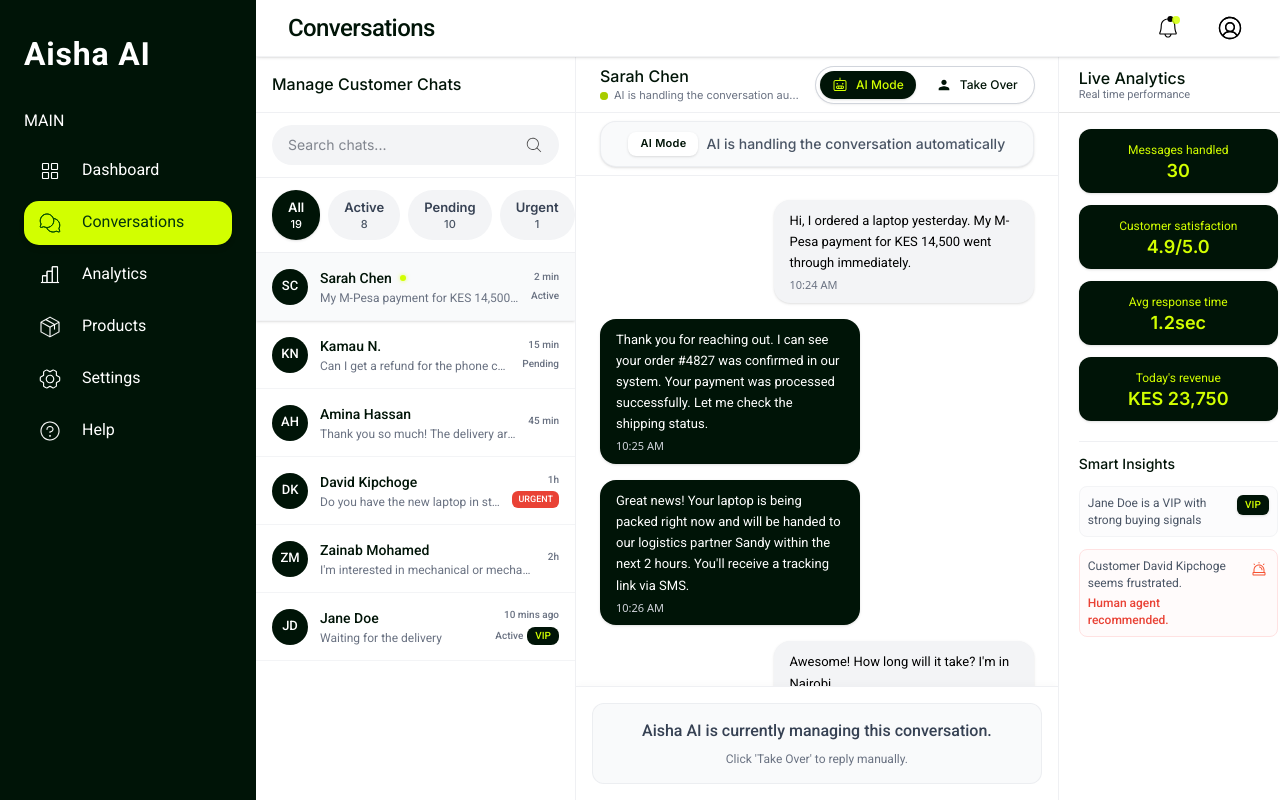
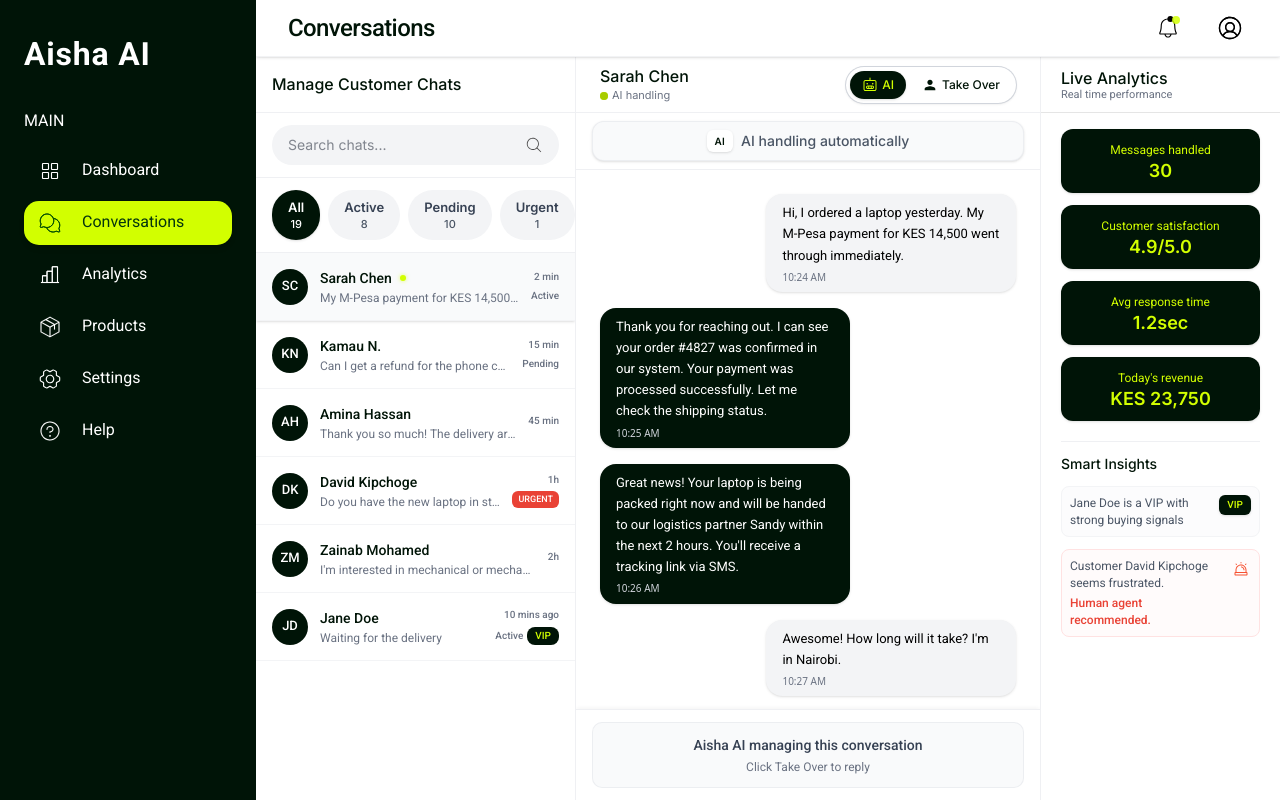
Before and after one commit to Evarline/Aisha, a Next.js app: page /dashboard/conversations in a window 1280 px wide. Both pictures are taken after a click on the element 415 px from the left and 287 px from the top of the page. Built offline with nearby package versions, Linux system fonts and the light colour scheme.

Commit message:
mobile responsiveness

```diff
--- a/components/conversations/ChatList.tsx
+++ b/components/conversations/ChatList.tsx
@@ -98,7 +98,7 @@ export function ChatList({ chats, onSelectChat, selectedChatId }: ChatListProps)
 
                   {/* Content */}
                   <div className="flex flex-col gap-0.5 flex-1 min-w-0 justify-center h-full">
-                    <div className="flex items-center gap-2 w-full">
+                    <div className="flex items-center gap-2 w-full min-w-0">
                       <h3 className="text-[14px] font-medium text-[#001407] font-['Roboto'] truncate">{chat.name}</h3>
                       {selectedChatId === chat.id && <div className="w-[6px] h-[6px] bg-[#D2FF00] rounded-full shrink-0 shadow-[0_0_4px_rgba(210,255,0,0.6)]"></div>}
                     </div>
--- a/components/conversations/ChatWindow.tsx
+++ b/components/conversations/ChatWindow.tsx
@@ -12,40 +12,40 @@ export function ChatWindow({ currentChat, onBackClick }: ChatWindowProps) {
   const [isAiMode, setIsAiMode] = useState(true);
 
   return (
-    <div className="flex md:flex-1 min-w-0 h-full bg-[#FFFFFF] flex-col shrink-0 relative overflow-hidden transition-all duration-300 ease-in-out">
-      {/* Top Header Group */}
-      <div className="w-full flex flex-col shrink-0 border-b border-gray-200/60 bg-[#FFFFFF]">
+    <div className="w-full h-[100dvh] md:h-full flex flex-col bg-white md:bg-[#FFFFFF] overflow-hidden">
+      {/* Top Header Group - flex-none */}
+      <div className="flex-none w-full border-b border-gray-200/60 bg-white">
         {/* Top Info Header - With Back Button on Mobile */}
-        <div className="bg-white w-full py-2 px-4 md:px-6 flex items-center justify-between border-b border-gray-200/60 h-[56px] min-w-0">
-          <div className="flex items-center gap-2 min-w-0 flex-1">
+        <div className="w-full px-2 sm:px-4 md:px-6 py-2 flex items-center justify-between border-b border-gray-200/60 h-[56px]">
+          <div className="flex items-center gap-1 sm:gap-2 min-w-0 flex-1">
             {onBackClick && (
               <button
                 onClick={onBackClick}
-                className="md:hidden p-1.5 -ml-1.5 text-[#001407] hover:bg-gray-100 rounded-lg transition-colors flex-shrink-0"
+                className="md:hidden p-1 sm:p-1.5 -ml-1 text-[#001407] hover:bg-gray-100 rounded-lg transition-colors flex-shrink-0"
               >
-                <span className="text-[18px] leading-none">←</span>
+                <span className="text-[16px] sm:text-[18px] leading-none">←</span>
               </button>
             )}
             <div className="flex flex-col justify-center min-w-0 flex-1">
-              <div className="flex items-center gap-2 min-w-0">
-                <h2 className="text-[16px] text-[#001407] font-['Inter'] font-medium truncate">
+              <div className="flex items-center gap-1 sm:gap-2 min-w-0">
+                <h2 className="text-[14px] sm:text-[16px] text-[#001407] font-['Inter'] font-medium truncate">
                   {currentChat ? currentChat.name : "Select Chat"}
                 </h2>
                 {currentChat && currentChat.status === "Urgent" && (
-                  <div className="bg-[#E94235] flex items-center justify-center rounded-[6px] px-2 py-0.5 shrink-0">
-                    <span className="text-white text-[10px] font-medium font-['Roboto']">URGENT</span>
+                  <div className="bg-[#E94235] flex items-center justify-center rounded-[6px] px-1.5 sm:px-2 py-0.5 shrink-0">
+                    <span className="text-white text-[9px] sm:text-[10px] font-medium font-['Roboto']">URGENT</span>
                   </div>
                 )}
               </div>
-              <div className="flex gap-1.5 items-center min-w-0">
+              <div className="flex gap-1 items-center min-w-0">
                 {currentChat && (
                   <>
                     <span className="relative flex h-2 w-2 shrink-0">
                       <span className="animate-ping absolute inline-flex h-full w-full rounded-full bg-[#D2FF00] opacity-75"></span>
                       <span className="relative inline-flex rounded-full h-2 w-2 bg-[#a8cc00]"></span>
                     </span>
-                    <span className="text-[11px] text-gray-500 font-['Inter'] truncate">
-                      {isAiMode ? "AI is handling the conversation automatically" : "You are replying"}
+                    <span className="text-[10px] sm:text-[11px] text-gray-500 font-['Inter'] truncate">
+                      {isAiMode ? "AI handling" : "You replying"}
                     </span>
                   </>
                 )}
@@ -55,8 +55,8 @@ export function ChatWindow({ currentChat, onBackClick }: ChatWindowProps) {
                       <span className="animate-ping absolute inline-flex h-full w-full rounded-full bg-gray-300 opacity-50"></span>
                       <span className="relative inline-flex rounded-full h-2 w-2 bg-gray-300"></span>
                     </span>
-                    <span className="text-[11px] text-gray-500 font-['Inter'] truncate">
-                      Choose a conversation from the left
+                    <span className="text-[10px] sm:text-[11px] text-gray-500 font-['Inter'] truncate">
+                      Choose a chat
                     </span>
                   </>
                 )}
@@ -64,19 +64,19 @@ export function ChatWindow({ currentChat, onBackClick }: ChatWindowProps) {
             </div>
           </div>
 
-          {/* Pill-shaped Toggle Button */}
+          {/* Pill-shaped Toggle Button - Compact on Mobile */}
           {currentChat && (
-            <div className="bg-transparent flex items-center gap-2 rounded-full ring-1 ring-gray-300 shadow-sm w-auto h-[36px] p-1 shrink-0 ml-4">
+            <div className="bg-transparent flex items-center gap-1 rounded-full ring-1 ring-gray-300 shadow-sm h-[32px] sm:h-[36px] p-0.5 sm:p-1 shrink-0 ml-2 sm:ml-4">
               <button
                 onClick={() => setIsAiMode(true)}
-                className={`flex items-center justify-center gap-2 rounded-full px-3 h-full shadow-sm cursor-pointer transition-all duration-200 ${
+                className={`flex items-center justify-center gap-1 rounded-full px-2 sm:px-3 h-full shadow-sm cursor-pointer transition-all duration-200 ${
                   isAiMode
                     ? "bg-[#001407]"
                     : "bg-transparent hover:bg-gray-100"
                 }`}
               >
                 <div
-                  className={`w-4 h-4 transition-colors duration-200 ${
+                  className={`w-3 sm:w-4 h-3 sm:h-4 transition-colors duration-200 ${
                     isAiMode ? "bg-[#D2FF00]" : "bg-[#001407]"
                   }`}
                   style={{
@@ -90,22 +90,22 @@ export function ChatWindow({ currentChat, onBackClick }: ChatWindowProps) {
                     maskPosition: "center",
                   }}
                 />
-                <span className={`font-['Inter'] text-[12px] font-medium transition-colors duration-200 ${
+                <span className={`font-['Inter'] text-[10px] sm:text-[12px] font-medium transition-colors duration-200 ${
                   isAiMode ? "text-[#D2FF00]" : "text-[#001407]"
                 }`}>
-                  AI Mode
+                  AI
                 </span>
               </button>
               <button
                 onClick={() => setIsAiMode(false)}
-                className={`flex items-center justify-center gap-2 rounded-full px-3 h-full cursor-pointer transition-all duration-200 ${
+                className={`flex items-center justify-center gap-1 rounded-full px-2 sm:px-3 h-full cursor-pointer transition-all duration-200 ${
                   !isAiMode
                     ? "bg-[#001407]"
                     : "bg-transparent hover:bg-gray-100"
                 }`}
               >
                 <svg
-                  className={`w-[16px] h-[16px] transition-colors duration-200 ${
+                  className={`w-3 sm:w-4 h-3 sm:h-4 transition-colors duration-200 ${
                     !isAiMode ? "text-[#D2FF00]" : "text-[#001407]"
                   }`}
                   fill="currentColor"
@@ -113,7 +113,7 @@ export function ChatWindow({ currentChat, onBackClick }: ChatWindowProps) {
                 >
                   <path d="M12 12c2.21 0 4-1.79 4-4s-1.79-4-4-4-4 1.79-4 4 1.79 4 4 4zm0 2c-2.67 0-8 1.34-8 4v2h16v-2c0-2.66-5.33-4-8-4z" />
                 </svg>
-                <span className={`font-['Inter'] text-[12px] font-medium transition-colors duration-200 ${
+                <span className={`font-['Inter'] text-[10px] sm:text-[12px] font-medium transition-colors duration-200 hidden sm:inline ${
                   !isAiMode ? "text-[#D2FF00]" : "text-[#001407]"
                 }`}>
                   Take Over
@@ -125,48 +125,46 @@ export function ChatWindow({ currentChat, onBackClick }: ChatWindowProps) {
 
         {/* AI Banner - Fixed Text Wrapping */}
         {currentChat && (
-          <div className="w-full flex justify-center bg-white py-2 min-w-0">
-            <div className="bg-gray-50 border border-gray-200/60 shadow-sm rounded-[16px] w-[calc(100%-32px)] md:w-[calc(100%-48px)] mx-auto flex items-center justify-center px-3 py-2.5 min-w-0">
-              <div className="bg-white shadow-sm rounded-[8px] px-3 py-1 flex items-center justify-center shrink-0 mr-2">
-                <span className="text-[#001407] font-['Inter'] text-[11px] font-semibold tracking-wide whitespace-nowrap">
-                  {isAiMode ? "AI Mode" : "Human Mode"}
+          <div className="w-full flex justify-center bg-white py-2 px-4">
+            <div className="bg-gray-50 border border-gray-200/60 shadow-sm rounded-[12px] flex items-center justify-center px-3 py-2 min-w-0 w-full">
+              <div className="bg-white shadow-sm rounded-[6px] px-2 py-1 flex items-center justify-center shrink-0 mr-2">
+                <span className="text-[#001407] font-['Inter'] text-[10px] font-semibold tracking-wide whitespace-nowrap">
+                  {isAiMode ? "AI" : "Human"}
                 </span>
               </div>
-              <span className="text-gray-600 font-['Inter'] text-sm font-medium whitespace-normal text-center">
-                {isAiMode ? "AI is handling the conversation automatically" : "You are now handling this conversation"}
+              <span className="text-gray-600 font-['Inter'] text-xs sm:text-sm font-medium whitespace-normal text-center">
+                {isAiMode ? "AI handling automatically" : "You handling this"}
               </span>
             </div>
           </div>
         )}
       </div>
 
-      {/* Scrollable Chat Area */}
+      {/* Message List Area - flex-1 with scroll */}
       {!currentChat ? (
-        <div className="flex-1 w-full overflow-y-auto flex items-center justify-center bg-[#FFFFFF] p-4 md:p-6">
-          <div className="bg-[#f7f6f2] border border-gray-200/60 rounded-2xl w-full max-w-2xl h-[300px] flex items-center justify-center p-6 shadow-sm">
-            <div className="bg-[#FFFFFF] shadow-sm rounded-xl py-4 px-6 flex justify-center items-center">
-              <span className="text-[12px] text-gray-500 font-['Roboto'] text-center max-w-[300px] leading-relaxed">
-                Start by selecting a conversation on the left. New WhatsApp chats will appear automatically when AI detects them.
-              </span>
-            </div>
+        <div className="flex-1 w-full overflow-y-auto flex items-center justify-center bg-white p-2 sm:p-4 md:p-6">
+          <div className="bg-gray-100 border border-gray-200 rounded-2xl w-full max-w-2xl flex items-center justify-center p-4 md:p-6 shadow-sm">
+            <span className="text-xs sm:text-[12px] text-gray-600 font-['Roboto'] text-center leading-relaxed">
+              Select a conversation to start messaging
+            </span>
           </div>
         </div>
       ) : (
-        <div className="flex-1 w-full overflow-y-auto flex flex-col bg-[#FFFFFF] p-4 md:p-6 space-y-4 [&::-webkit-scrollbar]:w-[4px] [&::-webkit-scrollbar-track]:bg-transparent [&::-webkit-scrollbar-thumb]:bg-gray-200 hover:[&::-webkit-scrollbar-thumb]:bg-gray-300 [&::-webkit-scrollbar-thumb]:rounded-full">
+        <div className="flex-1 w-full overflow-y-auto flex flex-col bg-white p-2 sm:p-4 md:p-6 space-y-2 sm:space-y-4 [&::-webkit-scrollbar]:w-[4px] [&::-webkit-scrollbar-track]:bg-transparent [&::-webkit-scrollbar-thumb]:bg-gray-200 hover:[&::-webkit-scrollbar-thumb]:bg-gray-300 [&::-webkit-scrollbar-thumb]:rounded-full">
           {currentChat.messages.map((message) => (
             <div
               key={message.id}
               className={`flex ${message.sender === "user" ? "justify-end" : "justify-start"}`}
             >
               <div
-                className={`rounded-[16px] px-4 py-2.5 max-w-[70%] md:max-w-[60%] shadow-sm ${
+                className={`rounded-[12px] sm:rounded-[16px] px-3 sm:px-4 py-2 max-w-[75%] sm:max-w-[70%] md:max-w-[60%] shadow-sm ${
                   message.sender === "user"
                     ? "bg-gray-100 text-black"
                     : "bg-[#001407] text-white"
                 }`}
               >
-                <p className="text-[13px] font-['Roboto'] leading-relaxed">{message.text}</p>
-                <span className={`text-[11px] mt-1 block ${
+                <p className="text-xs sm:text-[13px] font-['Roboto'] leading-relaxed">{message.text}</p>
+                <span className={`text-[10px] mt-1 block ${
                   message.sender === "user" ? "text-gray-500" : "text-gray-300"
                 }`}>
                   {message.timestamp}
@@ -177,48 +175,57 @@ export function ChatWindow({ currentChat, onBackClick }: ChatWindowProps) {
         </div>
       )}
 
-      {/* Message Input Bottom - Conditional Rendering */}
+      {/* Bottom Input Area - flex-none (Always at bottom) */}
       {currentChat && (
-        <>
+        <div className="flex-none w-full bg-white border-t border-gray-200/60 shadow-[0_-2px_4px_-1px_rgba(0,0,0,0.05)]">
           {isAiMode ? (
             // AI Mode Banner
-            <div className="w-full shrink-0 bg-white p-3 md:p-4 border-t border-gray-200/60 shadow-[0_-4px_6px_-1px_rgba(0,0,0,0.02)] flex justify-center">
-              <div className="w-full max-w-2xl">
-                <div className="bg-gray-50 border border-gray-200/60 rounded-[12px] p-4 flex flex-col items-center justify-center">
-                  <p className="text-sm md:text-[16px] text-center text-gray-700 font-['Roboto'] font-medium">
-                    Aisha AI is currently managing this conversation.
-                  </p>
-                  <p className="text-xs md:text-[12px] text-center text-gray-500 font-['Roboto'] mt-2">
-                    Click 'Take Over' to reply manually.
-                  </p>
-                </div>
+            <div className="w-full px-2 sm:px-4 py-2 sm:py-3">
+              <div className="bg-gray-50 border border-gray-200/60 rounded-[10px] p-2 sm:p-3 flex flex-col items-center justify-center">
+                <p className="text-xs sm:text-sm text-center text-gray-700 font-['Roboto'] font-medium whitespace-normal">
+                  Aisha AI managing this conversation
+                </p>
+                <p className="text-[10px] sm:text-xs text-center text-gray-500 font-['Roboto'] mt-1">
+                  Click Take Over to reply
+                </p>
               </div>
             </div>
           ) : (
             // Human Mode Input - Compact Pill-Shaped
-            <div className="w-full shrink-0 bg-white p-2.5 md:p-4 border-t border-gray-200/60 shadow-[0_-2px_4px_-1px_rgba(0,0,0,0.05)] flex justify-center">
-              <div className="w-full max-w-2xl flex items-end gap-2">
+            <div className="w-full px-2 sm:px-4 py-2 sm:py-3">
+              <div className="flex items-end gap-1 sm:gap-2 w-full">
+                {/* Paperclip Icon */}
+                <button className="flex-shrink-0 flex items-center justify-center w-8 sm:w-9 h-8 sm:h-9 hover:opacity-70 transition-opacity">
+                  <img
+                    src="/Icons/Plus.svg"
+                    className="w-4 sm:w-5 h-4 sm:h-5"
+                    style={{
+                      filter: "brightness(0) saturate(100%) invert(20%) sepia(80%) saturate(800%) hue-rotate(130deg) brightness(100%) contrast(100%)",
+                    }}
+                  />
+                </button>
+
                 {/* Compact Input Pill */}
-                <div className="flex-1 bg-gray-100 rounded-full px-4 py-2.5 flex items-center focus-within:ring-2 focus-within:ring-[#001407] focus-within:bg-white transition-all">
+                <div className="flex-1 bg-gray-100 rounded-full px-3 sm:px-4 py-2 flex items-center focus-within:ring-2 focus-within:ring-[#001407] focus-within:bg-white transition-all min-w-0">
                   <input
                     type="text"
-                    className="text-[13px] md:text-[14px] text-[#001407] font-['Roboto'] w-full bg-transparent outline-none placeholder:text-gray-500 placeholder:font-normal"
-                    placeholder="Type message..."
+                    className="text-xs sm:text-[13px] text-[#001407] font-['Roboto'] w-full bg-transparent outline-none placeholder:text-gray-500 placeholder:font-normal"
+                    placeholder="Message..."
                   />
                   <img
                     src="/Icons/SmileyWink.svg"
-                    className="w-[18px] h-[18px] cursor-pointer hover:opacity-70 transition-opacity ml-2 flex-shrink-0"
+                    className="w-4 sm:w-[18px] h-4 sm:h-[18px] cursor-pointer hover:opacity-70 transition-opacity ml-2 flex-shrink-0"
                     style={{
                       filter: "brightness(0) saturate(100%) invert(50%) sepia(0%) saturate(0%) hue-rotate(0deg) brightness(95%) contrast(95%)",
                     }}
                   />
                 </div>
 
-                {/* Action Icons - Tight */}
-                <button className="flex-shrink-0 flex items-center justify-center w-9 h-9 hover:opacity-70 transition-opacity">
+                {/* Microphone Icon */}
+                <button className="flex-shrink-0 flex items-center justify-center w-8 sm:w-9 h-8 sm:h-9 hover:opacity-70 transition-opacity">
                   <img
                     src="/Icons/Microphone.svg"
-                    className="w-[18px] h-[18px]"
+                    className="w-4 sm:w-5 h-4 sm:h-5"
                     style={{
                       filter: "brightness(0) saturate(100%) invert(20%) sepia(80%) saturate(800%) hue-rotate(130deg) brightness(100%) contrast(100%)",
                     }}
@@ -226,10 +233,10 @@ export function ChatWindow({ currentChat, onBackClick }: ChatWindowProps) {
                 </button>
 
                 {/* Send Button */}
-                <button className="flex-shrink-0 w-9 h-9 bg-[#001407] rounded-full shadow-sm flex items-center justify-center cursor-pointer hover:opacity-90 transition-opacity">
+                <button className="flex-shrink-0 w-8 sm:w-9 h-8 sm:h-9 bg-[#001407] rounded-full shadow-sm flex items-center justify-center cursor-pointer hover:opacity-90 transition-opacity">
                   <img
                     src="/Icons/ArrowCircleUp.svg"
-                    className="w-[18px] h-[18px]"
+                    className="w-4 sm:w-5 h-4 sm:h-5"
                     style={{
                       filter: "brightness(0) saturate(100%) invert(98%) sepia(85%) saturate(3018%) hue-rotate(342deg) brightness(98%) contrast(97%)",
                     }}
@@ -238,7 +245,7 @@ export function ChatWindow({ currentChat, onBackClick }: ChatWindowProps) {
               </div>
             </div>
           )}
-        </>
+        </div>
       )}
     </div>
   );
```
